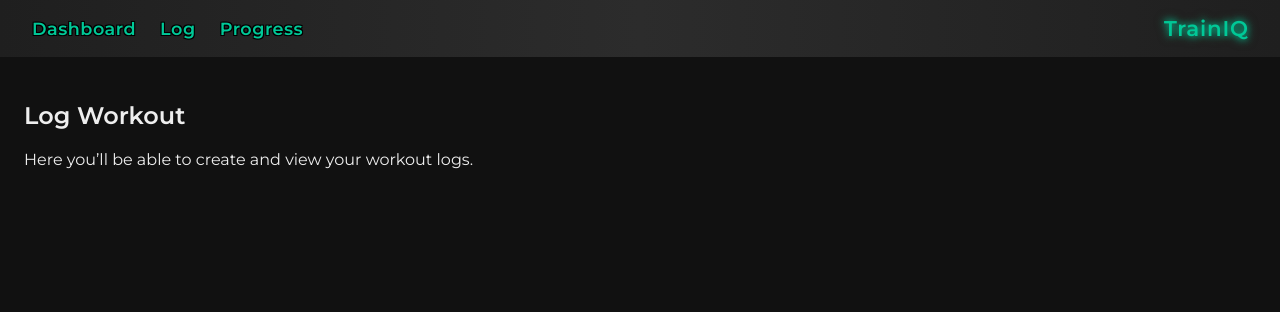
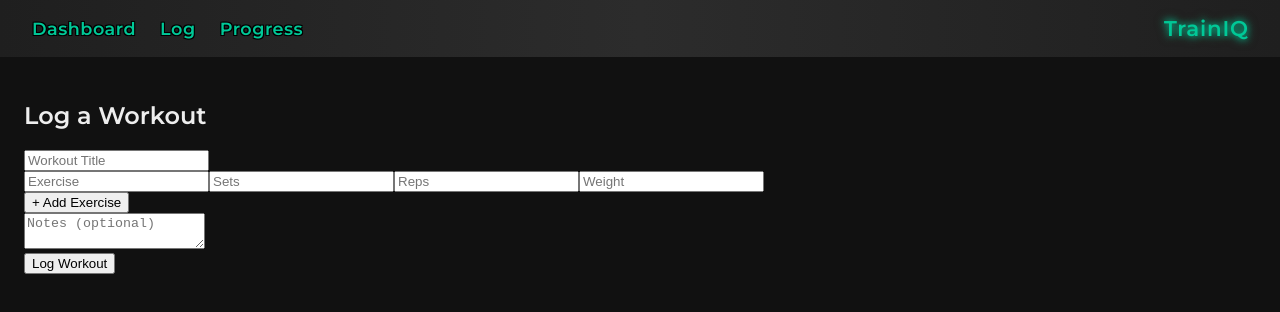
Before and after one commit to nzkurtz/TrainIQ, a React (Vite) app in the folder frontend/: page /log in a window 1280 px wide. Shown: the top 312 px of the page. Built offline with nearby package versions, Linux system fonts and the light colour scheme; the HTML template or start-up script is replaced by a standard one.

Commit message:
working log submission. Post working correctly

```diff
--- a/frontend/src/pages/Log.jsx
+++ b/frontend/src/pages/Log.jsx
@@ -1,10 +1,90 @@
-import React from 'react';
+import React, { useState } from 'react';
 
 export default function Log() {
+  const [title, setTitle] = useState('');
+  const [exercises, setExercises] = useState([{ name: '', sets: '', reps: '', weight: '' }]);
+  const [notes, setNotes] = useState('');
+
+  const handleExerciseChange = (index, field, value) => {
+    const updated = [...exercises];
+    updated[index][field] = value;
+    setExercises(updated);
+  };
+
+  const addExercise = () => {
+    setExercises([...exercises, { name: '', sets: '', reps: '', weight: '' }]);
+  };
+
+  const handleSubmit = async (e) => {
+    e.preventDefault();
+    const newWorkout = { title, exercises, notes, date: new Date().toISOString() };
+
+    const res = await fetch('http://localhost:5000/api/workouts', {
+      method: 'POST',
+      headers: { 'Content-Type': 'application/json' },
+      body: JSON.stringify(newWorkout)
+    });
+
+    if (res.ok) {
+      alert('Workout logged!');
+      setTitle('');
+      setNotes('');
+      setExercises([{ name: '', sets: '', reps: '', weight: '' }]);
+    } else {
+      alert('Failed to log workout');
+    }
+  };
+
   return (
     <div>
-      <h2>Log Workout</h2>
-      <p>Here you’ll be able to create and view your workout logs.</p>
+      <h2>Log a Workout</h2>
+      <form onSubmit={handleSubmit}>
+        <input
+          type="text"
+          placeholder="Workout Title"
+          value={title}
+          onChange={(e) => setTitle(e.target.value)}
+        /><br />
+
+        {exercises.map((ex, i) => (
+          <div key={i}>
+            <input
+              type="text"
+              placeholder="Exercise"
+              value={ex.name}
+              onChange={(e) => handleExerciseChange(i, 'name', e.target.value)}
+            />
+            <input
+              type="number"
+              placeholder="Sets"
+              value={ex.sets}
+              onChange={(e) => handleExerciseChange(i, 'sets', e.target.value)}
+            />
+            <input
+              type="number"
+              placeholder="Reps"
+              value={ex.reps}
+              onChange={(e) => handleExerciseChange(i, 'reps', e.target.value)}
+            />
+            <input
+              type="number"
+              placeholder="Weight"
+              value={ex.weight}
+              onChange={(e) => handleExerciseChange(i, 'weight', e.target.value)}
+            />
+          </div>
+        ))}
+
+        <button type="button" onClick={addExercise}>+ Add Exercise</button><br />
+
+        <textarea
+          placeholder="Notes (optional)"
+          value={notes}
+          onChange={(e) => setNotes(e.target.value)}
+        /><br />
+
+        <button type="submit">Log Workout</button>
+      </form>
     </div>
   );
 }
```
Also changed, not shown: 2 other files (tests, documents, lock files or other folders).
